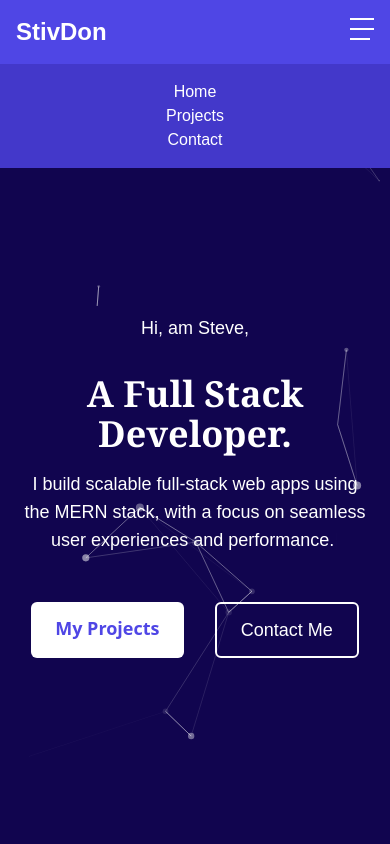
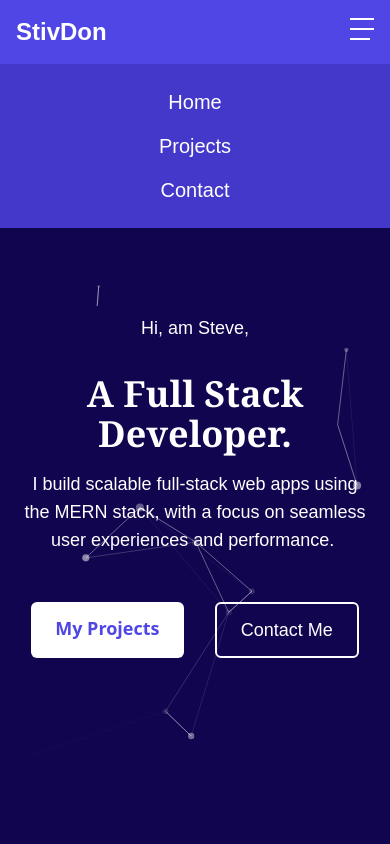
Before and after one commit to stevedon1/portfolio, a Next.js app: page / in a window 390 px wide. Both pictures are taken after a click on the button 362 px from the left and 28 px from the top of the page. Shown: the top 844 px of the page. Built offline with nearby package versions, Linux system fonts and the light colour scheme.

Commit message:
style Hamburger Menu

```diff
--- a/components/Navbar.tsx
+++ b/components/Navbar.tsx
@@ -40,9 +40,9 @@ export default function Navbar() {
       {/* Mobile Menu (visible when isOpen is true) */}
       {isOpen && (
         <div className="absolute top-16 left-0 w-full bg-indigo-700 py-4 z-50">
-          <Link href="/" onClick={closeMenu} className="block text-white text-center hover:text-gray-300">Home</Link>
-          <Link href="my-projects" onClick={closeMenu} className="block text-white text-center hover:text-gray-300">Projects</Link>
-          <Link href="contact-me" onClick={closeMenu} className="block text-white text-center hover:text-gray-300">Contact</Link>
+          <Link href="/" onClick={closeMenu} className="block p-2 text-white text-xl text-center hover:text-gray-300">Home</Link>
+          <Link href="my-projects" onClick={closeMenu} className="block p-2 text-white text-xl text-center hover:text-gray-300">Projects</Link>
+          <Link href="contact-me" onClick={closeMenu} className="block p-2 text-white text-xl text-center hover:text-gray-300">Contact</Link>
         </div>
       )}
     </nav>
```
